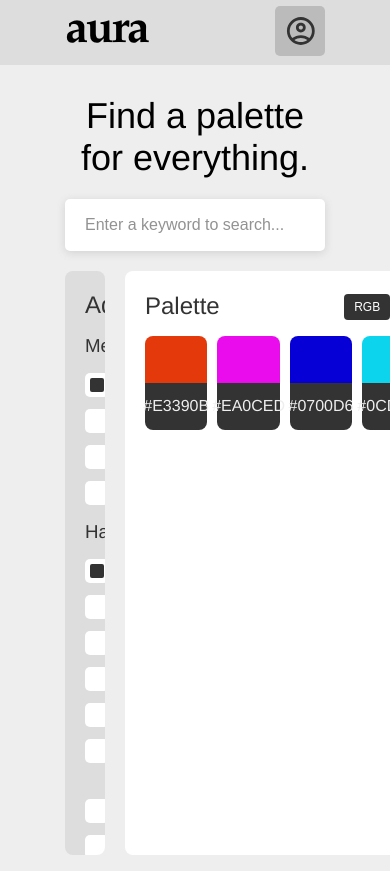
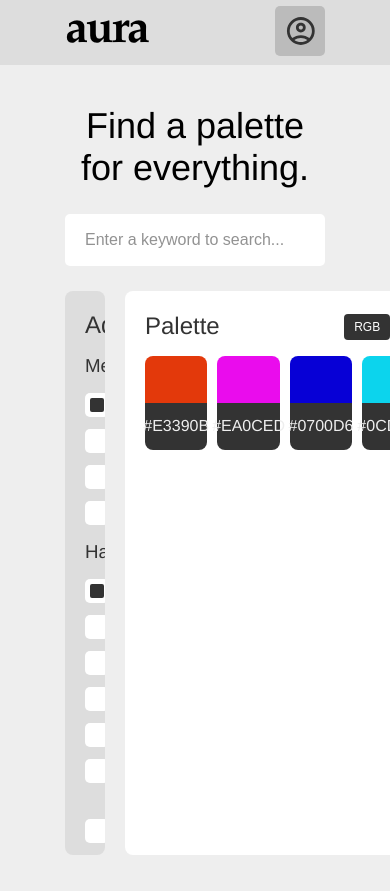
Before and after one commit to solomonNSI/AuraPalette, a React (Create React App) app in the folder aura-palette/: page / in a window 390 px wide. Shown: the top 891 px of the page. Built offline with nearby package versions, Linux system fonts and the light colour scheme.

Commit message:
responsive

```diff
--- a/aura-palette/src/Components/AdjustmentsMenu/style.js
+++ b/aura-palette/src/Components/AdjustmentsMenu/style.js
@@ -12,7 +12,7 @@ export const MenuContainer = styled.div`
   background-color: #dddddd;
   border-radius: 8px;
   padding: 20px;
-  height: calc(100vh - 300px);
+  height: calc(100vh - 320px);
 `;
 
 export const Container = styled.label`
--- a/aura-palette/src/Components/Palette/style.js
+++ b/aura-palette/src/Components/Palette/style.js
@@ -8,7 +8,7 @@ export const Container = styled.div`
   width: 80%;
   padding: 20px;
   margin-right: 65px;
-  height: calc(100vh - 300px);
+  height: calc(100vh - 320px);
 `;
 
 export const PaletteTitle = styled.h2`
--- a/aura-palette/src/Views/AppView/style.js
+++ b/aura-palette/src/Views/AppView/style.js
@@ -13,18 +13,18 @@ export const Content = styled.div`
 export const Title = styled.div`
   padding-top: ${NAVBAR_HEIGHT + 30}px;
   text-align: center;
-  margin: 0px 65px 0px 65px;
+  margin: 10px 65px 0px 65px;
   font-size: 36px;
   font-weight: 300;
 `;
 
 export const SearchBar = styled.input`
-  margin: 20px 65px 0px 65px;
+  margin: 25px 65px 5px 65px;
   height: 50px;
   font-size: 16px;
   border: none;
   border-radius: 5px;
-  box-shadow: rgba(99, 99, 99, 0.2) 0px 2px 8px 0px;
+  //box-shadow: rgba(99, 99, 99, 0.2) 0px 2px 8px 0px;
   padding-left: 20px;
 
   &::placeholder {
```
